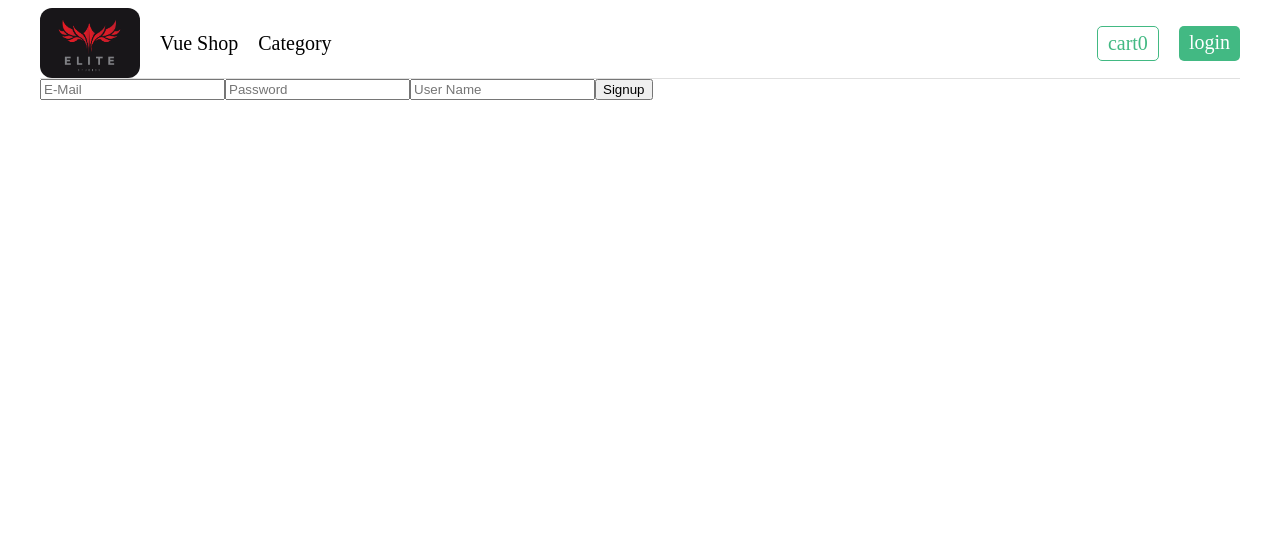
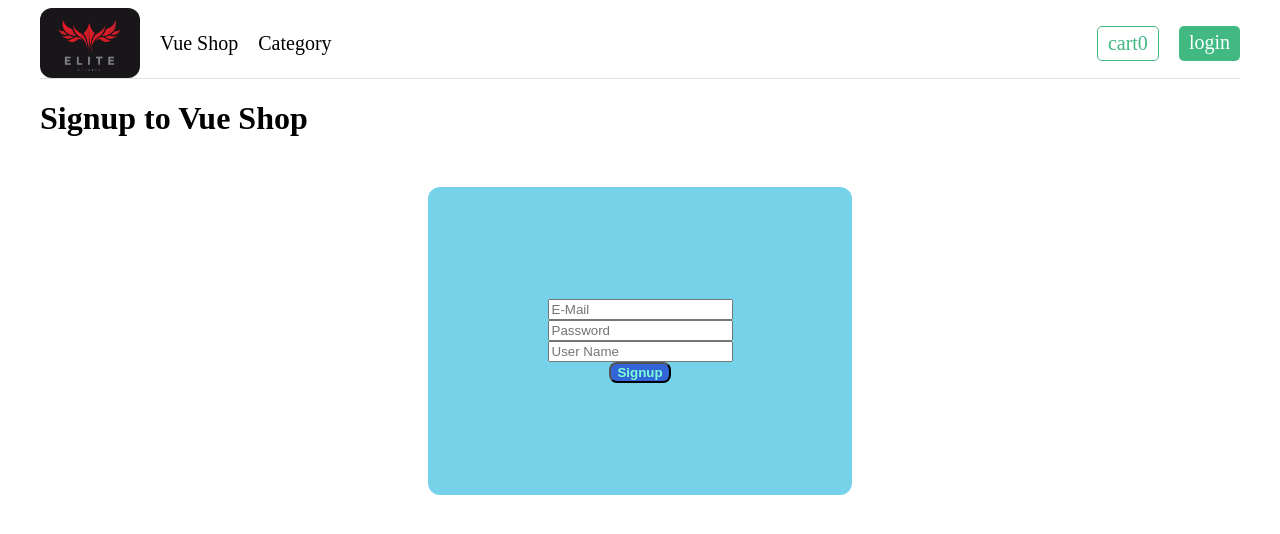
Before and after one commit to jawadsadique2-hash/vue-shop, a Vue app: page /sign-up in a window 1280 px wide. Shown: the top 534 px of the page. Built offline with nearby package versions, Linux system fonts and the light colour scheme.

Commit message:
signup css added

```diff
--- a/src/views/LoginView.vue
+++ b/src/views/LoginView.vue
@@ -1,8 +1,8 @@
 <template>
   <h1 class="header">Login to Vue-Shop</h1>
   <div class="login-container">
-    <input type="email" v-model="email" placeholder="Email" class="input-field" /><br>
-    <input type="password" v-model="password" placeholder="Password" class="input-field" /><br>
+    <input type="email" v-model="email" placeholder="Email" class="input-field" /><br />
+    <input type="password" v-model="password" placeholder="Password" class="input-field" /><br />
     <button @click="onSumbit" class="login-btn">Submit</button>
   </div>
 </template>
@@ -14,18 +14,16 @@ const password = ref('')
 const onSumbit = () => {
   console.log('email', email.value)
   console.log('password', password.value)
-  router.push("/")
 }
 </script>
 <style lang="scss" scoped>
 .login-container {
-
   max-width: 400px;
   margin: 100px auto;
   padding: 2rem;
   background: #232121;
   border-radius: 12px;
-  box-shadow: 0 6px 15px rgba(0,0,0,0.1);
+  box-shadow: 0 6px 15px rgba(0, 0, 0, 0.1);
   text-align: center;
 }
 
@@ -44,7 +42,6 @@ const onSumbit = () => {
   border: none;
   border-radius: 5px;
   font-weight: bold;
-
 }
 .header {
   color: rgb(16, 212, 146);
--- a/src/views/SignupView.vue
+++ b/src/views/SignupView.vue
@@ -11,8 +11,27 @@ const signup = () => {
 }
 </script>
 <template>
-  <input type="text" v-model="email" placeholder="E-Mail" />
-  <input type="password" v-model="password" placeholder="Password" />
-  <input type="text" v-model="username" placeholder="User Name" />
-  <button @click="signup">Signup</button>
+  <h1>Signup to Vue Shop</h1>
+  <div class="container">
+    <input type="text" v-model="email" placeholder="E-Mail" />
+    <input type="password" v-model="password" placeholder="Password" />
+    <input type="text" v-model="username" placeholder="User Name" />
+    <button class="hulk" @click="signup">Signup</button>
+  </div>
 </template>
+<style lang="scss" scoped>
+.container {
+  width: 200px;
+  margin: 50px auto;
+  padding: 7rem;
+  border-radius: 12px;
+  text-align: center;
+  background: #75d2e9;
+}
+.hulk {
+  background-color: #0c29cfa2;
+  color: aquamarine;
+  font-weight: bold;
+  border-radius: 08px;
+}
+</style>
```
